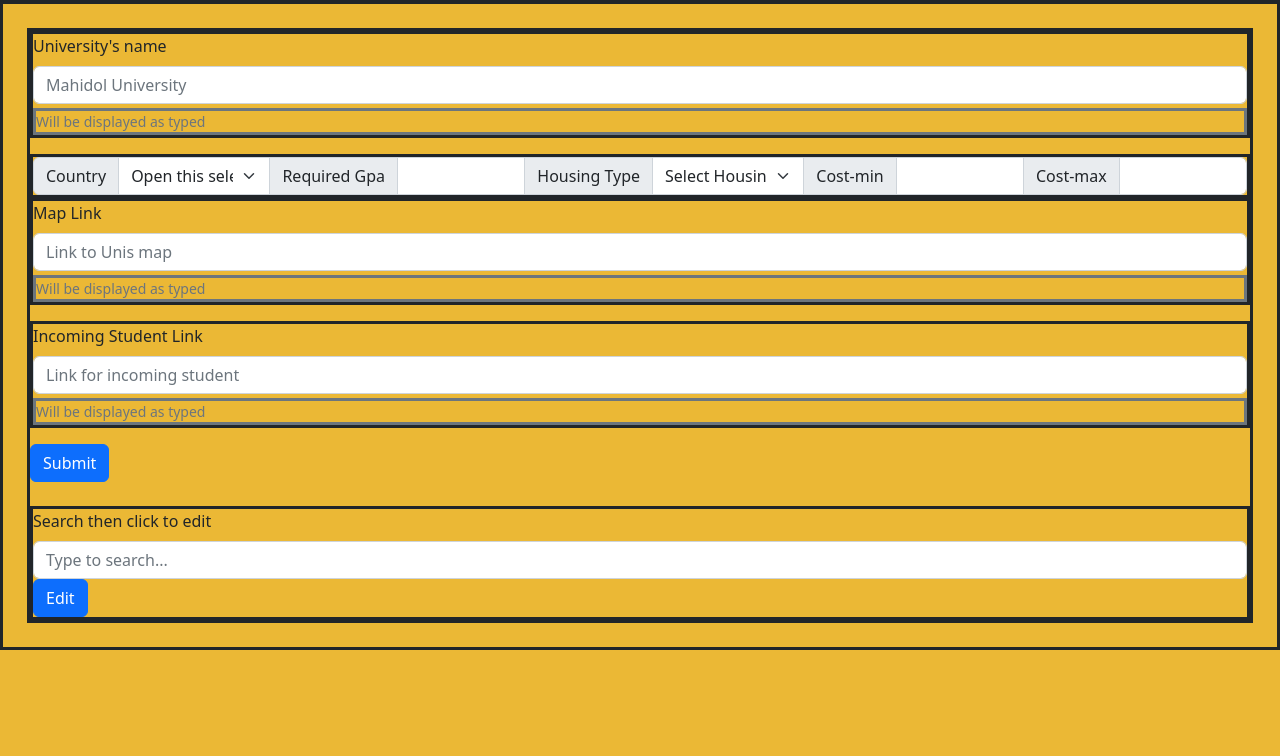
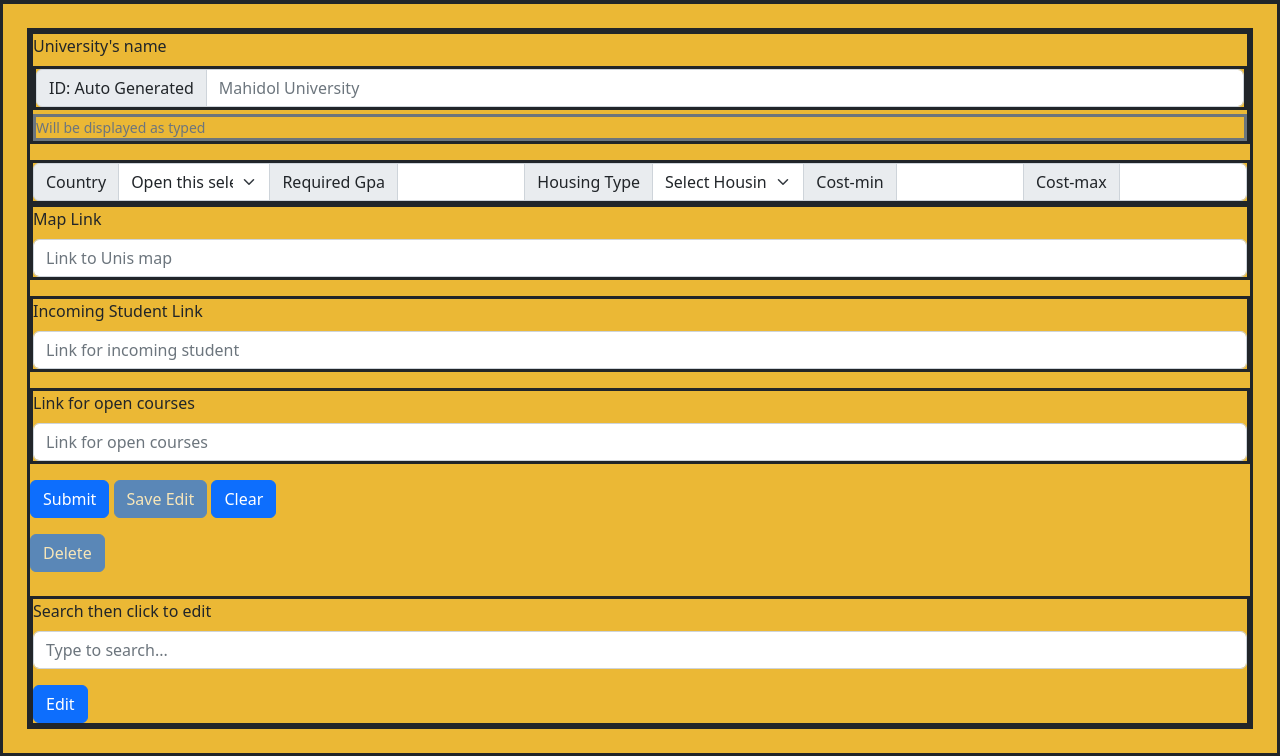
Before and after one commit to db-abnwt/course-equivalency-checker, a Flask app: page /admin/partner in a window 1280 px wide. Shown: the part 73-829 px from the top of the page. Before the commit the page ends 723 px from the top, so only its background shows below. Run offline with Flask 2, Linux system fonts and the light colour scheme; data that the repository does not hold is empty; parts of the project's set-up code (start-up, migrations or seed data) failed here and were passed over.

Commit message:
feat: edit/delete partner now works

```diff
--- a/icabroad/icabroad/routes/routes.py
+++ b/icabroad/icabroad/routes/routes.py
@@ -1,4 +1,4 @@
-from flask import current_app as app
+from flask import current_app as app, url_for
 from flask import render_template, redirect, request
 from flaskext.mysql import MySQL
 from werkzeug.security import generate_password_hash, check_password_hash
@@ -101,17 +101,31 @@ def admin():
 @app.route("/admin/<zone>", methods=["GET", "POST"])
 def admin_zone(zone: str):
     countries = get_all_countries()
-    universities = get_all_universities()
     if request.method == 'GET':
         args = request.args.get('uni')
         if args:
             partner_info = get_partners_from_name(args)
-            return render_template("admin/admin.html", zone=zone, countries=countries, universities=universities,
+            return render_template("admin/admin.html", zone=zone, countries=countries,
+                                   universities=get_all_universities(),
                                    fill=partner_info[0])
-        return render_template("admin/admin.html", zone=zone, countries=countries, universities=universities)
+        return render_template("admin/admin.html", zone=zone, countries=countries, universities=get_all_universities())
     elif request.method == 'POST':
         uniDetails = request.form
-        noneList = tuple(int(i) if i.isdigit() else (i if i != "" else None) for i in uniDetails.values())
-        # print(noneList)
+        noneList = tuple(int(i) if i.isdigit() else (i if i != "" else None) for i in list(uniDetails.values())[1:])
         add_partners(noneList)
         return render_template("admin/admin.html", zone=zone, countries=countries)
+
+
+@app.route("/admin/partner/edit", methods=["POST"])
+def edit_partner():
+    uniDetails = list(request.form.values())
+    index = uniDetails[0]
+    noneList = tuple(int(i) if i.isdigit() else (i if i != "" else None) for i in uniDetails[1:])
+    edit_partners(noneList, index)
+    return redirect('/admin/partner')
+
+
+@app.route("/admin/partner/delete/<name>", methods=["GET"])
+def delete_partner(name: str):
+    delete_partners(name)
+    return redirect('/admin/partner')
--- a/icabroad/icabroad/routes/rutils.py
+++ b/icabroad/icabroad/routes/rutils.py
@@ -70,8 +70,30 @@ def add_partners(res: tuple[Any]):
     with mysql.connect().cursor() as cur:
         add_uni_query = "INSERT INTO " \
                         "partner_university(uni_name, country_id, required_gpa, housing_type, " \
-                        "est_cost_max, est_cost_min, map_link, incoming_stu_link) " \
-                        "VALUES (%s, %s, %s, %s, %s, %s, %s, %s)"
+                        "est_cost_max, est_cost_min, map_link, incoming_stu_link, course_open_link) " \
+                        "VALUES (%s, %s, %s, %s, %s, %s, %s, %s, %s)"
         cur.execute(add_uni_query, res)
         cur.connection.commit()
     return
+
+
+def edit_partners(res: tuple[Any], index: int):
+    with mysql.connect().cursor() as cur:
+        edit_uni_query = "UPDATE partner_university " \
+                         "SET uni_name = %s, country_id = %s," \
+                         "required_gpa = %s, housing_type = %s," \
+                         "est_cost_max = %s, est_cost_min = %s," \
+                         "map_link = %s, incoming_stu_link = %s," \
+                         "course_open_link = %s " \
+                         f"WHERE uni_id = {index};"
+        cur.execute(edit_uni_query, res)
+        cur.connection.commit()
+    return
+
+
+def delete_partners(name: str):
+    with mysql.connect().cursor() as cur:
+        delete_uni_query = "DELETE FROM partner_university   WHERE uni_name = %s"
+        cur.execute(delete_uni_query, name)
+        cur.connection.commit()
+    return
--- a/icabroad/icabroad/templates/admin/crud_partner.html
+++ b/icabroad/icabroad/templates/admin/crud_partner.html
@@ -18,10 +18,14 @@
 <body>
     <main>
       <div class="m-4">
-        <form action="/admin/{{zone}}" method="post">
+        <form action="/admin/{{zone}}{{'/edit' if fill}}" method="post">
           <div class="mb-3">
             <label class="form-label">University's name</label>
-            <input class="form-control" name="name" id="InputName" placeholder="Mahidol University">
+              <div class="input-group">
+              <span class="input-group-text">ID: {{ fill[0] if fill else "Auto Generated" }}</span>
+                <input class="input-group-text form_input" style="max-width: 3%" name="id" value="{{ fill[0] if fill }}" readonly hidden>
+                <input class="form-control" name="name" id="InputName" placeholder="Mahidol University">
+              </div>
             <div class="form-text">Will be displayed as typed</div>
           </div>
             <div class="input-group">
@@ -48,21 +52,28 @@
             <div class="mb-3">
                 <label class="form-label">Map Link</label>
                     <input class="form-control" name="mapLink" id="map" placeholder="Link to Unis map">
-                <div class="form-text">Will be displayed as typed</div>
             </div>
             <div class="mb-3">
                 <label class="form-label">Incoming Student Link</label>
                     <input class="form-control" name="incomingLink" id="incoming" placeholder="Link for incoming student">
-                <div class="form-text">Will be displayed as typed</div>
+            </div>
+            <div class="mb-3">
+                <label class="form-label">Link for open courses</label>
+                    <input class="form-control" name="linkcourses" id="linkcourses" placeholder="Link for open courses">
             </div>
 
-          <button type="submit" class="btn btn-primary">Submit</button>
+            <button type="submit" class="btn btn-primary" id="submit">Submit</button>
+            <button type="submit" class="btn btn-primary" id="edit">Save Edit</button>
+            <a href="/admin/partner" class="btn btn-primary" role="button">Clear</a>
         </form>
+          <form action="/admin/partner/delete/{{fill[1] if fill}}" class="mt-3" method="get">
+            <button type="submit" class="btn btn-danger" id="delete">Delete</button>
+          </form>
 <br>
           <div>
               <form action="/admin/partner{{uni}}" method="get">
                   <label for="exampleDataList" class="form-label">Search then click to edit</label>
-                <input class="form-control" name="uni" list="datalistOptions" id="exampleDataList" placeholder="Type to search...">
+                <input class="form-control mb-3" name="uni" list="datalistOptions" id="exampleDataList" placeholder="Type to search...">
                 <datalist id="datalistOptions">
                     {% for uni in universities %}
                     <option>{{ uni[1] }}</option>
@@ -80,17 +91,25 @@
         arr.push('{{i}}')
 </script>
 {% endfor %}
-<script>
+<script type="text/javascript">
     if (arr.length > 1) {
+        document.getElementById('submit').setAttribute('class', 'btn btn-primary disabled')
+        document.getElementById('edit').setAttribute('class', 'btn btn-primary')
+        document.getElementById('delete').setAttribute('class', 'btn btn-primary')
         // console.log(arr)
         InputName.setRangeText(arr[1]) //Name
         country[arr[2]].selected = true // Country
         gpa.setRangeText(arr[3]) //Gpa
-        if (arr[4] != 'None') {housing[arr[4]].selected = true} // Housing Type
+        if(arr[4] != 'None') { housing[(parseInt(arr[4])+1)].selected = true }// Housing Type
         costMin.setRangeText((arr[5] == 'None') ? "" : arr[5]) // Min Cost of living
         costMax.setRangeText((arr[6] == 'None') ? "" : arr[6]) // Max cost of living
         map.setRangeText((arr[7] == 'None') ? "" : arr[7]) // Map Link
         incoming.setRangeText((arr[8] == 'None') ? "" : arr[8]) // Incoming student link
+        linkcourses.setRangeText((arr[9] == 'None') ? "" : arr[9]) // Course open link
+    } else {
+        document.getElementById('submit').setAttribute('class', 'btn btn-primary')
+        document.getElementById('edit').setAttribute('class', 'btn btn-primary disabled')
+        document.getElementById('delete').setAttribute('class', 'btn btn-primary disabled')
     }
 </script>
 </body>
```
